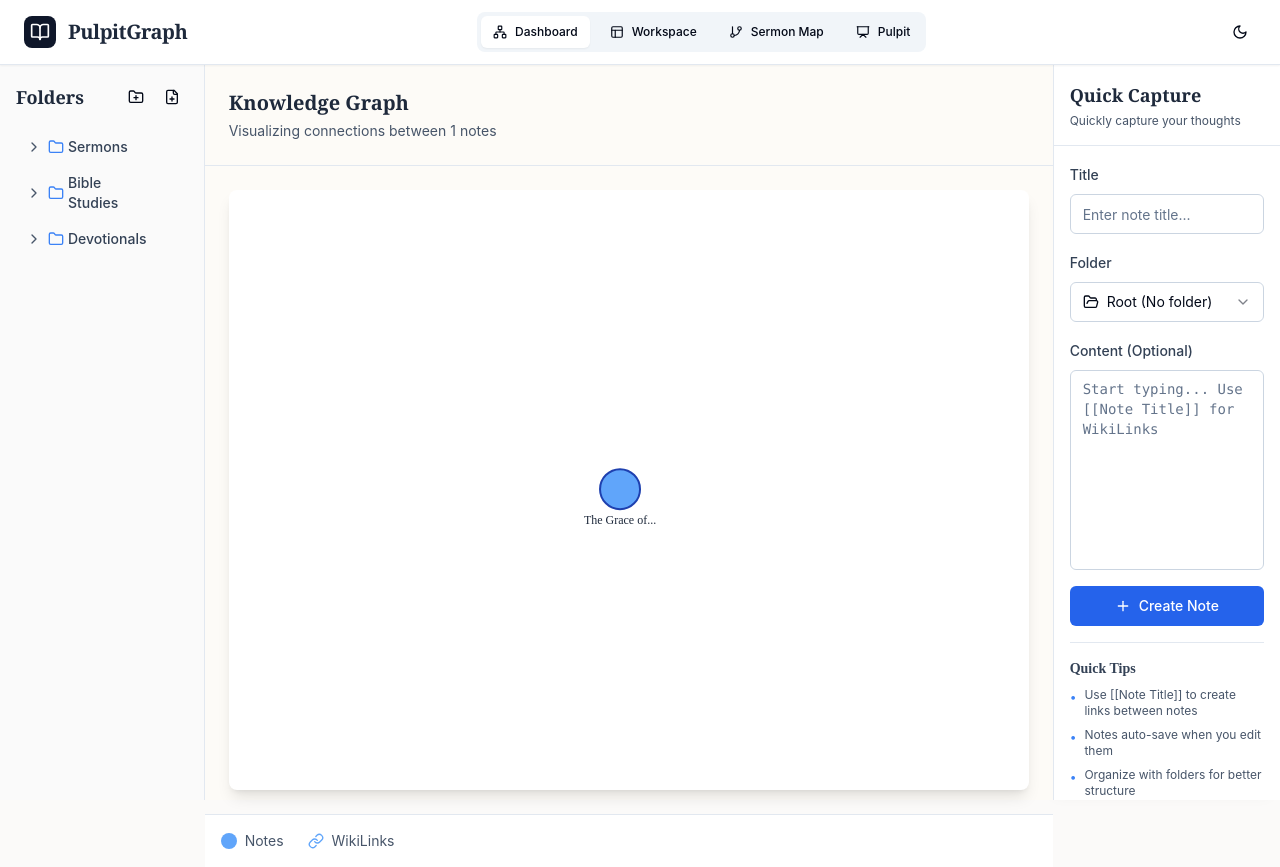
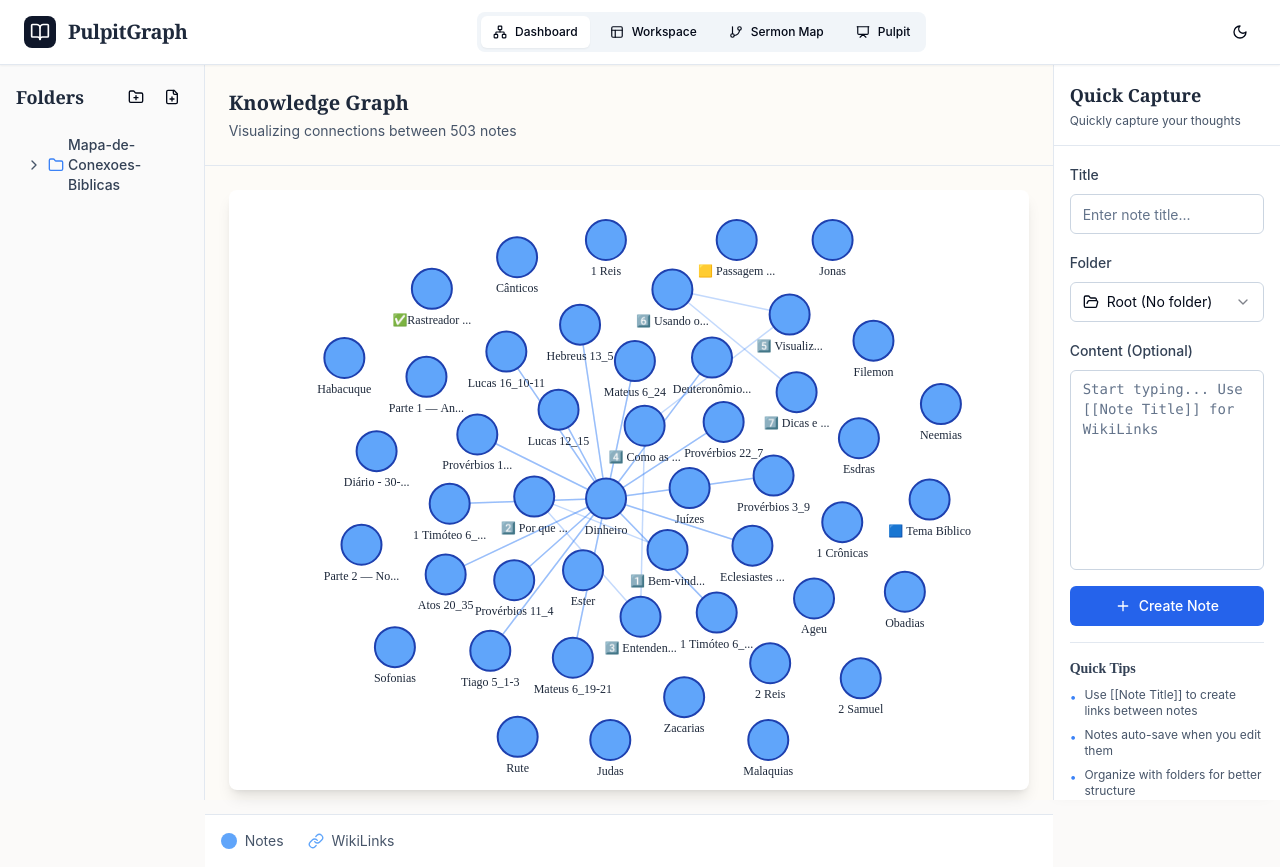
Before and after one commit to adryanalencar/sermon, a React (Vite) app: page / in a window 1280 px wide. Built offline with nearby package versions, Linux system fonts and the light colour scheme.

Commit message:
Seed dashboard from JSON data

```diff
--- a/src/components/Dashboard.jsx
+++ b/src/components/Dashboard.jsx
@@ -10,6 +10,58 @@ import SermonMapView from '@/components/SermonMapView';
 import { Button } from '@/components/ui/button';
 import { BookOpen, Moon, Sun, Layout, Network, Presentation, GitBranch } from 'lucide-react';
 import { toast } from '@/components/ui/use-toast';
+import dashboardData from '@/data/dashboard.json';
+
+const buildDashboardSeed = () => {
+  const folders = [];
+  const notes = [];
+  const folderMap = new Map();
+  const exportedAt = dashboardData.meta?.exportedAt
+    ? new Date(dashboardData.meta.exportedAt).toISOString()
+    : new Date().toISOString();
+
+  const ensureFolder = (segments) => {
+    let parentId = null;
+    let currentPath = '';
+
+    segments.forEach((segment, index) => {
+      currentPath = currentPath ? `${currentPath}/${segment}` : segment;
+
+      if (!folderMap.has(currentPath)) {
+        const folder = {
+          id: currentPath,
+          name: segment,
+          parentId,
+          expanded: index === 0,
+        };
+        folders.push(folder);
+        folderMap.set(currentPath, folder.id);
+      }
+
+      parentId = folderMap.get(currentPath);
+    });
+
+    return parentId;
+  };
+
+  dashboardData.data?.forEach((entry) => {
+    const pathSegments = entry.path ? entry.path.split('/').filter(Boolean) : [];
+    const folderSegments = pathSegments.slice(0, -1);
+    const folderId = folderSegments.length > 0 ? ensureFolder(folderSegments) : null;
+    const noteId = entry.path || entry.title || `${Date.now()}-${notes.length}`;
+
+    notes.push({
+      id: noteId,
+      title: entry.title || 'Untitled Note',
+      content: entry.content || '',
+      folderId,
+      createdAt: exportedAt,
+      updatedAt: exportedAt,
+    });
+  });
+
+  return { folders, notes };
+};
 
 const Dashboard = () => {
   const [darkMode, setDarkMode] = useState(false); // Default to light mode for pastel theme
@@ -23,36 +75,15 @@ const Dashboard = () => {
     const savedFolders = localStorage.getItem('pulpitgraph_folders');
     const savedNotes = localStorage.getItem('pulpitgraph_notes');
 
-    if (savedFolders) {
+    if (savedFolders && savedNotes) {
       setFolders(JSON.parse(savedFolders));
-    } else {
-      // Initialize with default folder structure
-      const defaultFolders = [
-        { id: '1', name: 'Sermons', parentId: null, expanded: true },
-        { id: '2', name: 'Bible Studies', parentId: null, expanded: true },
-        { id: '3', name: 'Devotionals', parentId: null, expanded: false },
-        { id: '4', name: 'Series: Genesis', parentId: '1', expanded: false },
-      ];
-      setFolders(defaultFolders);
-      localStorage.setItem('pulpitgraph_folders', JSON.stringify(defaultFolders));
-    }
-
-    if (savedNotes) {
       setNotes(JSON.parse(savedNotes));
     } else {
-      // Initialize with sample notes
-      const defaultNotes = [
-        {
-          id: '1',
-          title: 'The Grace of God',
-          content: '# The Grace of God\n\nIntroduction to the sermon on Grace.\n\n## Key Points\n1. Grace is unmerited favor\n2. Grace empowers us\n\n> "For by grace you have been saved through faith..." - Ephesians 2:8\n',
-          folderId: '1',
-          createdAt: new Date().toISOString(),
-          updatedAt: new Date().toISOString(),
-        },
-      ];
-      setNotes(defaultNotes);
-      localStorage.setItem('pulpitgraph_notes', JSON.stringify(defaultNotes));
+      const { folders: seededFolders, notes: seededNotes } = buildDashboardSeed();
+      setFolders(seededFolders);
+      setNotes(seededNotes);
+      localStorage.setItem('pulpitgraph_folders', JSON.stringify(seededFolders));
+      localStorage.setItem('pulpitgraph_notes', JSON.stringify(seededNotes));
     }
 
     // Apply dark mode
```
